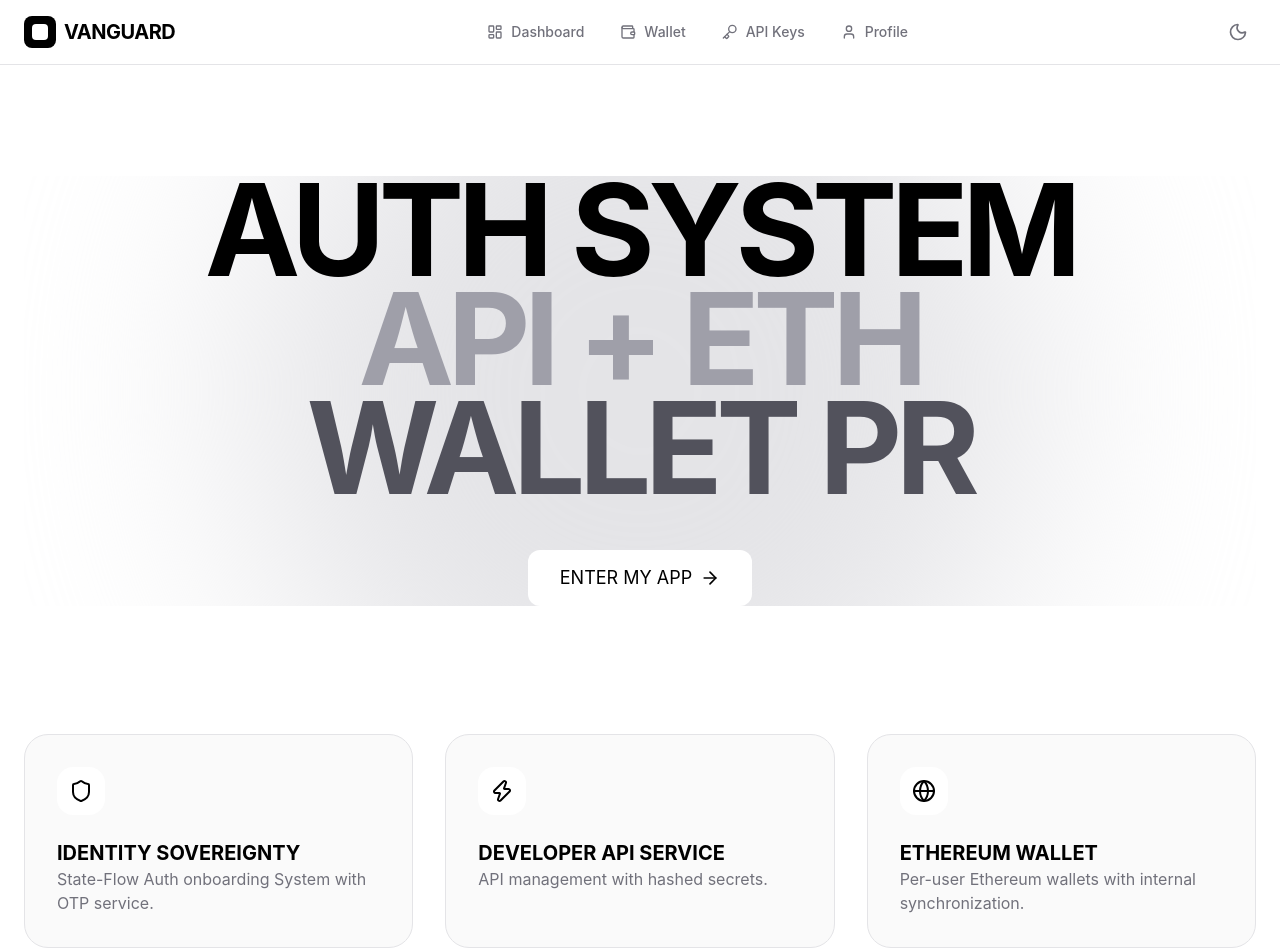
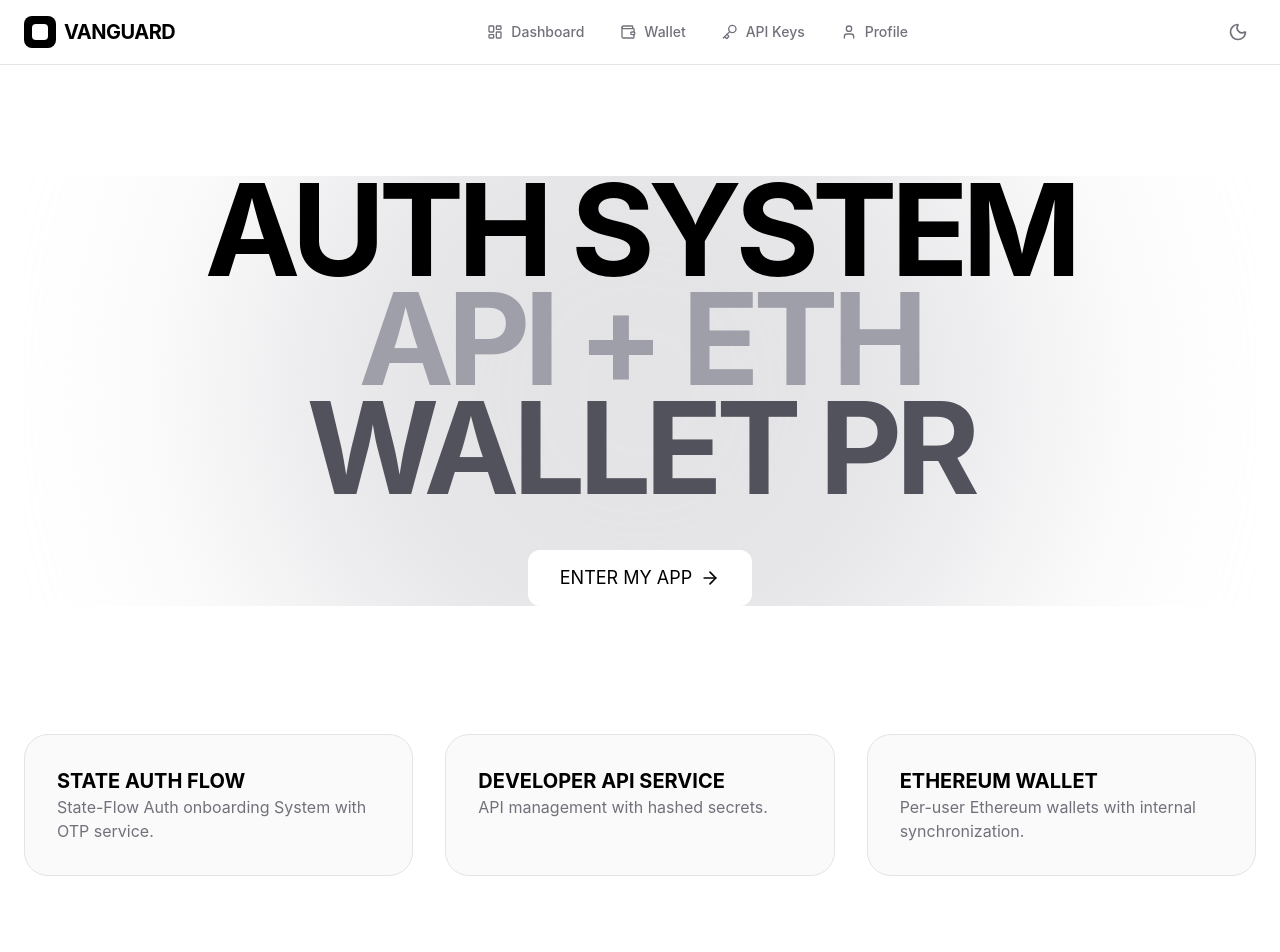
Before and after one commit to Teamthy/mastergo_pr, a Next.js app in the folder frontend/: page / in a window 1280 px wide. Shown: the top 952 px of the page. Built offline with nearby package versions, Linux system fonts and the light colour scheme.

Commit message:
feat(ui): improve landing page design

```diff
--- a/frontend/app/page.tsx
+++ b/frontend/app/page.tsx
@@ -1,7 +1,7 @@
 'use client';
 
 import { motion } from "framer-motion";
-import { ArrowRight, Shield, Zap, Globe, LayoutDashboard } from "lucide-react";
+import { ArrowRight, LayoutDashboard } from "lucide-react";
 import Link from "next/link";
 import { useAuth } from "@/lib/AuthContext";
 import { useRouter } from "next/navigation";
@@ -12,6 +12,12 @@ export default function HomePage() {
   const { user, loading } = useAuth();
   const router = useRouter();
 
+  // Redirect authenticated users with completed onboarding to dashboard
+  useEffect(() => {
+    if (!loading && user && user.onboarding_status === "COMPLETED") {
+      router.replace("/dashboard/wallet");
+    }
+  }, [user, loading, router]);
 
   if (loading) return null;
 
@@ -48,14 +54,14 @@ export default function HomePage() {
             className="flex flex-wrap justify-center gap-4"
           >
             {user ? (
-              <Link href="/dashboard">
+              <Link href="/dashboard/wallet">
                 <button className="h-14 px-8 text-lg rounded-xl bg-black text-white flex items-center">
                   Go to Dashboard
                   <LayoutDashboard className="ml-2" size={20} />
                 </button>
               </Link>
             ) : (
-              <Link href="/auth">
+              <Link href="/auth/login">
                 <button className="h-14 px-8 text-lg rounded-xl bg-white text-black flex items-center">
                   ENTER MY APP
                   <ArrowRight className="ml-2" size={20} />
@@ -72,17 +78,16 @@ export default function HomePage() {
       <section className="grid grid-cols-1 md:grid-cols-3 gap-8">
         {[
           {
-            icon: Shield,
-            title: "Identity Sovereignty",
+
+            title: "STATE AUTH FLOW",
             description: "State-Flow Auth onboarding System with OTP service."
           },
           {
-            icon: Zap,
             title: "Developer API Service",
             description: "API management with hashed secrets."
           },
           {
-            icon: Globe,
+
             title: "Ethereum Wallet",
             description: "Per-user Ethereum wallets with internal synchronization."
           }
@@ -95,9 +100,7 @@ export default function HomePage() {
             transition={{ delay: i * 0.1 }}
             className="p-8 rounded-3xl bg-zinc-50 dark:bg-zinc-900/30 border border-zinc-200 dark:border-zinc-900 flex flex-col gap-6"
           >
-            <div className="w-12 h-12 rounded-2xl bg-white dark:bg-zinc-900 flex items-center justify-center">
-              <feature.icon size={24} />
-            </div>
+
 
             <div>
               <h3 className="text-xl font-bold uppercase">
```
